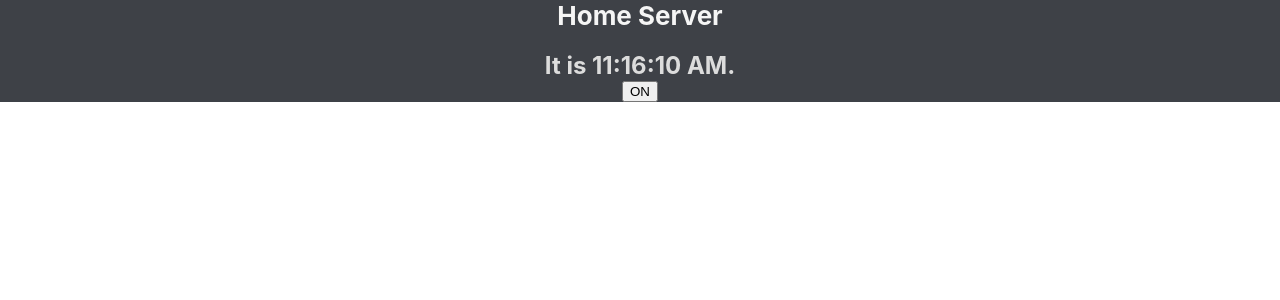
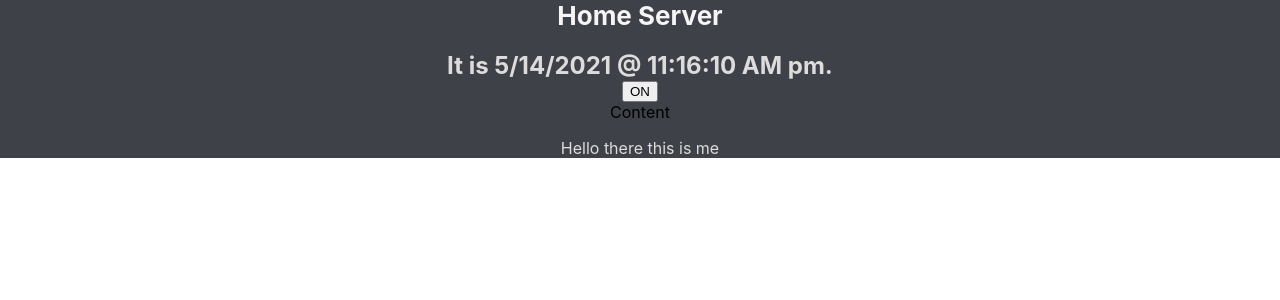
Before and after one commit to MadeforMaking/myClient, a React (Create React App) app: page / in a window 1280 px wide. Shown: the top 300 px of the page. Built offline with nearby package versions, Linux system fonts and the light colour scheme.

Commit message:
Mock, Readme
creating a mock to follow the documentation to think about what this application will do and how I intend to build it

```diff
--- a/src/App.js
+++ b/src/App.js
@@ -7,6 +7,8 @@ class App extends Component {
     return (
     <div className="App">
       <Head/>
+      <div>Content</div>
+      <p className="App-text">Hello there this is me</p>
     </div>
   );
   }
@@ -29,7 +31,10 @@ function Bar(props){
 class Clock extends Component {
   constructor(props){
     super(props);
-    this.state = {date: new Date()};
+    this.state = {
+      date: new Date(),
+      isMorning:true
+    };
   }
 
   componentDidMount(){
@@ -37,9 +42,12 @@ class Clock extends Component {
       () => this.tick(),
       1000
     );
+    this.setState({
+      isMorning: (this.state.date.getUTCHours() < 11)
+    });
   }
 
-  componentDidUnmount(){
+  componentWillUnmount(){
     clearInterval(this.timerID)
   }
 
@@ -49,10 +57,11 @@ class Clock extends Component {
     });
   }
 
+
   render(){
     return (
       <div>
-        <h2 className="App-text">It is {this.state.date.toLocaleTimeString()}.</h2>
+        <h2 className="App-text">It is {this.state.date.toLocaleDateString() } @ {this.state.date.toLocaleTimeString()} {this.state.isMorning ? "am" : "pm"}.</h2>
       </div>
     );
   }
```
Also changed, not shown: mock/home-mock.html (added, +9 -0 lines), 2 other files (tests, documents, lock files or other folders).
